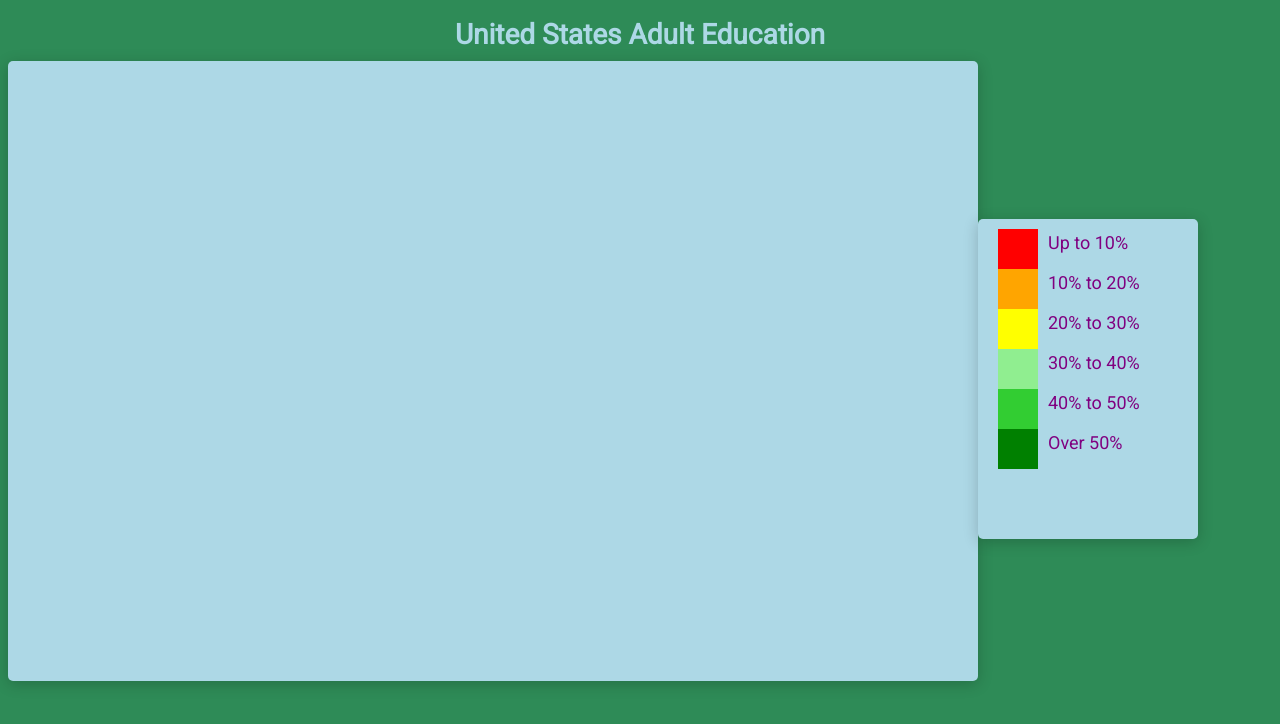
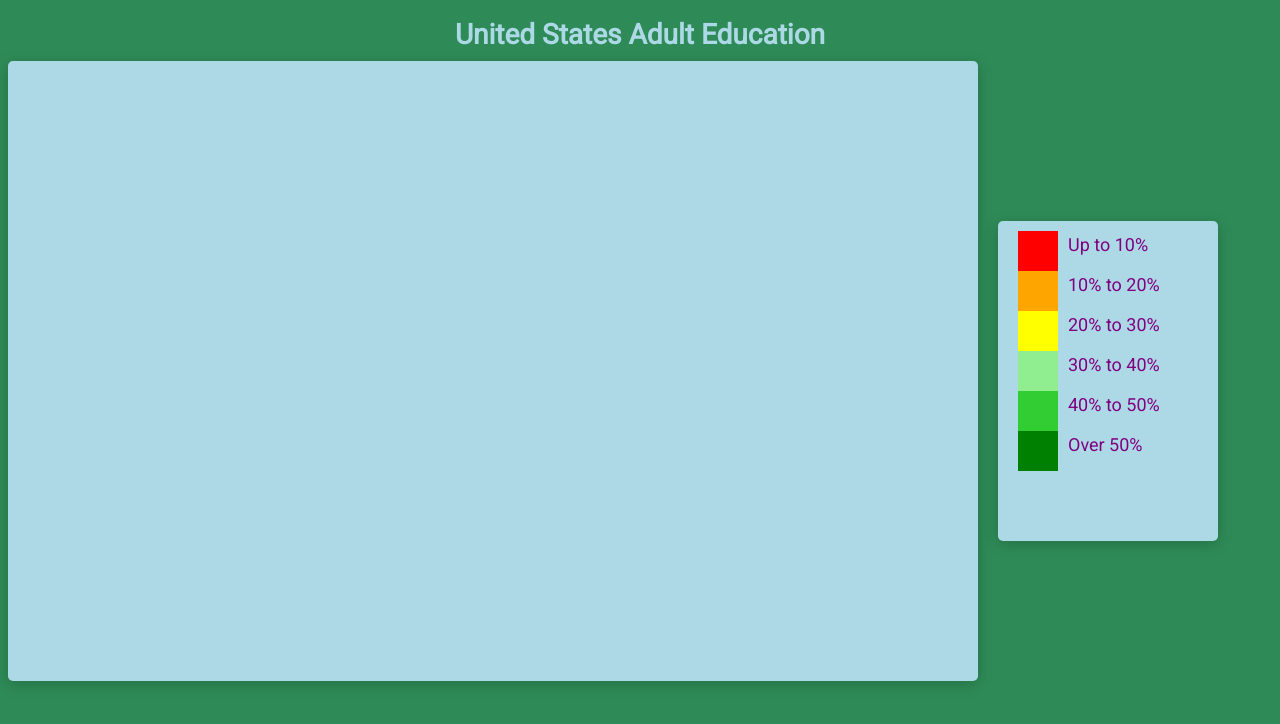
Before and after one commit to derektypist/choropleth-map, a plain HTML site: page index.html in a window 1280 px wide. Drawn offline with nearby package versions, Linux system fonts and the light colour scheme.

Commit message:
Added rightside id at style.css

```diff
--- a/css/style.css
+++ b/css/style.css
@@ -59,3 +59,11 @@ svg {
     text-align: center;
 
 }
+
+/* Right Side */
+#rightside {
+    display: flex;
+    flex-direction: column;
+    align-items: center;
+    margin-left: 20px;
+}
```
